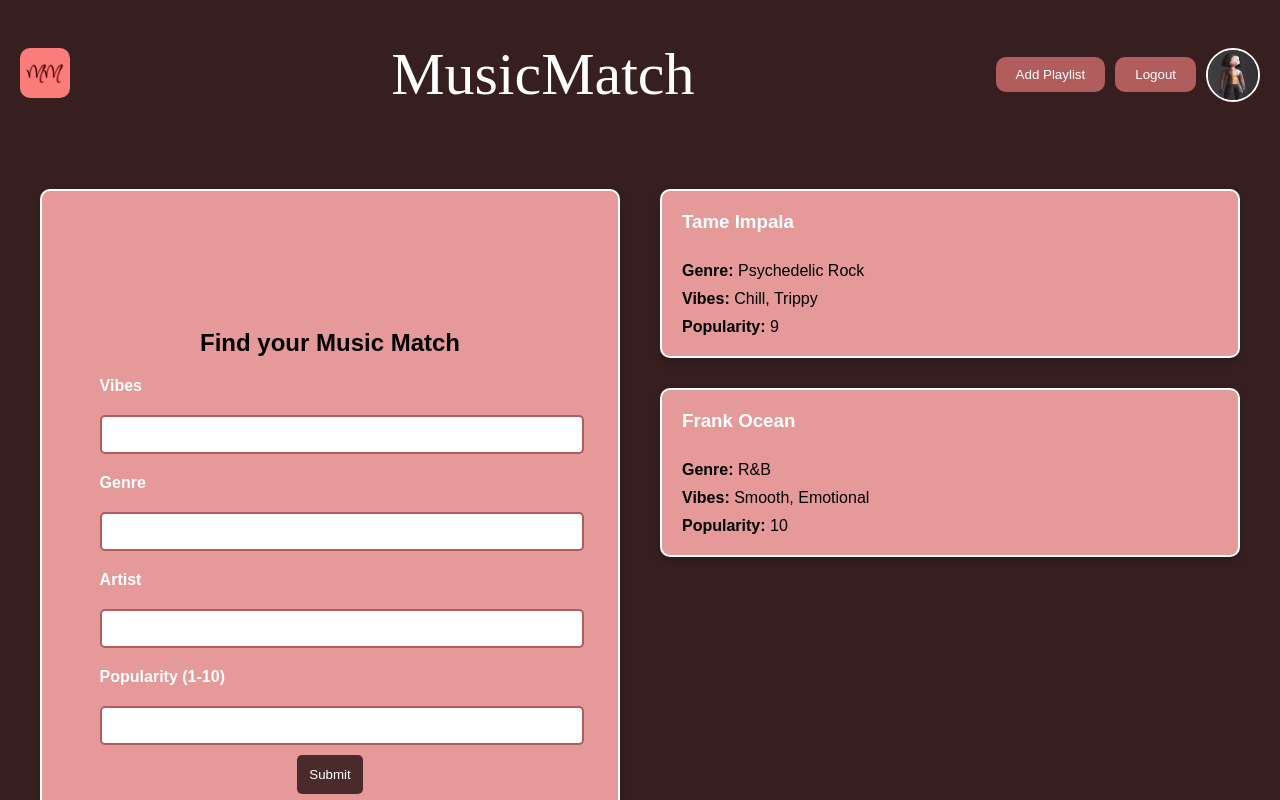
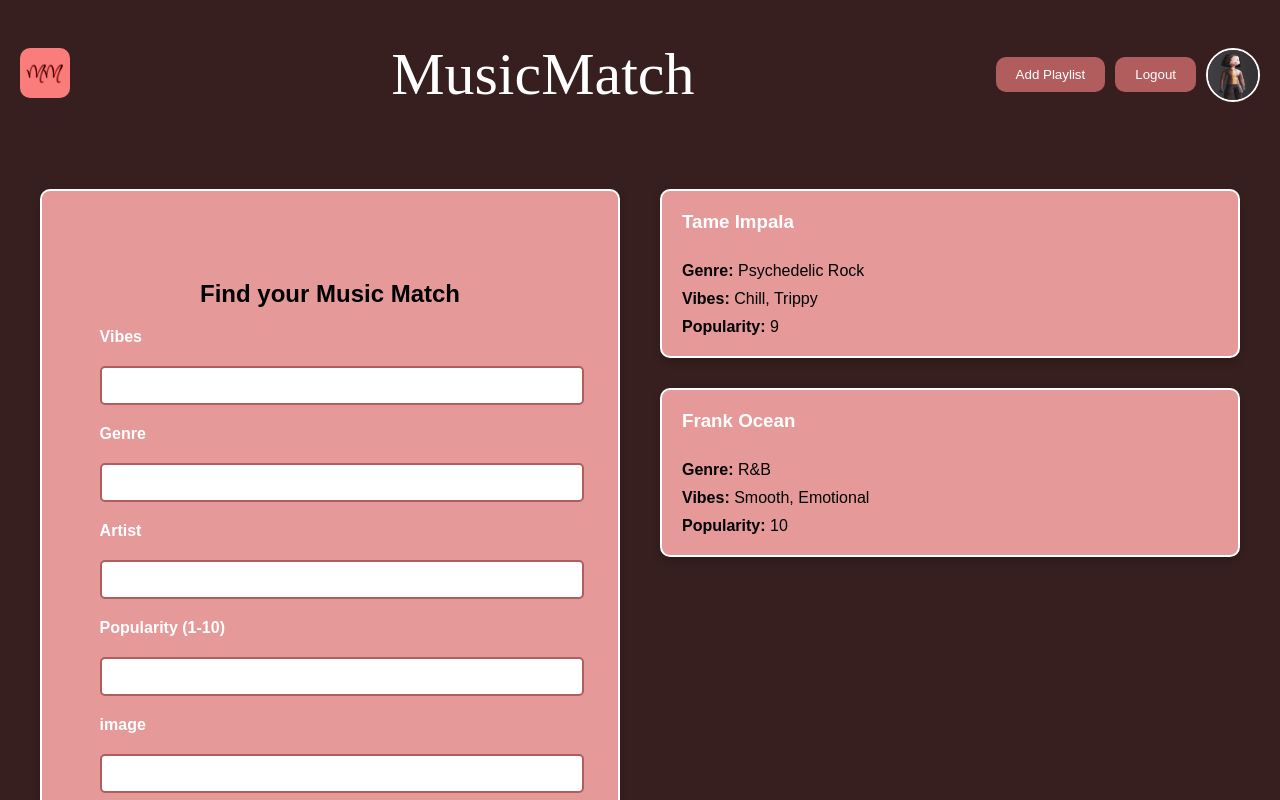
Before and after one commit to sharellelord/MusicMatch, a Next.js app: page /add-recommendation in a window 1280 px wide. Shown: the top 800 px of the page. Built offline with nearby package versions, Linux system fonts and the light colour scheme; a web font is replaced by a local one.

Commit message:
Update AddRecommendationForm.tsx

```diff
--- a/src/app/add-recommendation/AddRecommendationForm.tsx
+++ b/src/app/add-recommendation/AddRecommendationForm.tsx
@@ -8,6 +8,7 @@
     vibes: '',
     genre: '',
     artist: '',
+    imageUrl: '',
     popularity: ''
   });
 
@@ -23,10 +24,11 @@
     console.log('Vibes:', formData.vibes);
     console.log('Genre:', formData.genre);
     console.log('Artist:', formData.artist);
+    console.log('imageUrl:', formData.imageUrl);
     console.log('Popularity:', formData.popularity);
     console.groupEnd();
 
-    setFormData({ vibes: '', genre: '', artist: '', popularity: '' });
+    setFormData({ vibes: '', genre: '', artist: '', imageUrl: '', popularity: '' });
   };
 
   return (
@@ -75,6 +77,15 @@
           required
         />
 
+        <label htmlFor="imageUrl">image</label>
+        <input
+          type="text"
+          id="imageUrl"
+          name="image"
+          value={formData.imageUrl}
+          onChange={handleChange}
+        />
+
         <button type="submit" className={styles['submit-button']}>Submit</button>
       </form>
     </div>
```
